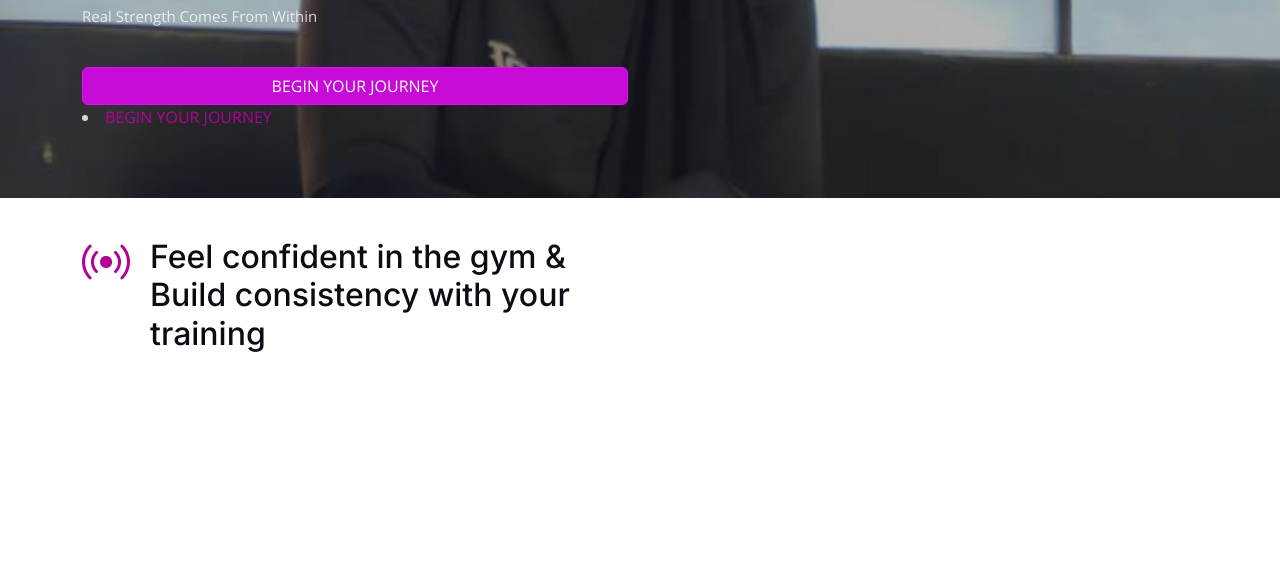
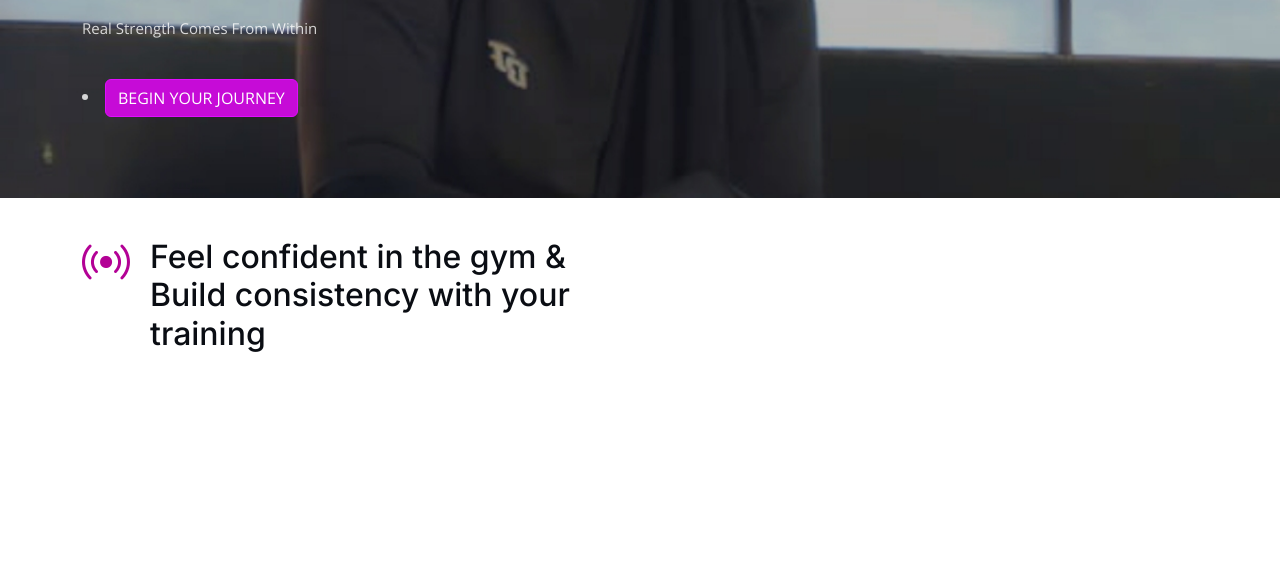
Before and after one commit to athletic-clup/.com, a plain HTML site: page index.html in a window 1280 px wide. Shown: the part 202-766 px from the top of the page. Drawn offline with nearby package versions, Linux system fonts and the light colour scheme.

Commit message:
Update index.html

```diff
--- a/index.html
+++ b/index.html
@@ -77,13 +77,12 @@
         <div class="col-lg-6 order-2 order-lg-1 d-flex flex-column justify-content-center">
           <h2 data-aos="fade-up">LIFT WITH ALIAA</h2>
           <p>Real Strength Comes From Within</p>
+<li><a class="get-a-quote" href="https://instagram.com/vlivv_1?igshid=YTQwZjQ0NmI0OA==">
+
+          <button type="submit"class="btn btn-primary ">BEGIN YOUR JOURNEY</button>
+          </a></li>
 
 
-          <button type="submit"class="btn btn-primary ">BEGIN YOUR JOURNEY</button>
-
-
-      <li><a class="get-a-quote" href="https://instagram.com/vlivv_1?igshid=YTQwZjQ0NmI0OA==">BEGIN YOUR JOURNEY</a></li>
-        </ul>
 
 
 
```
